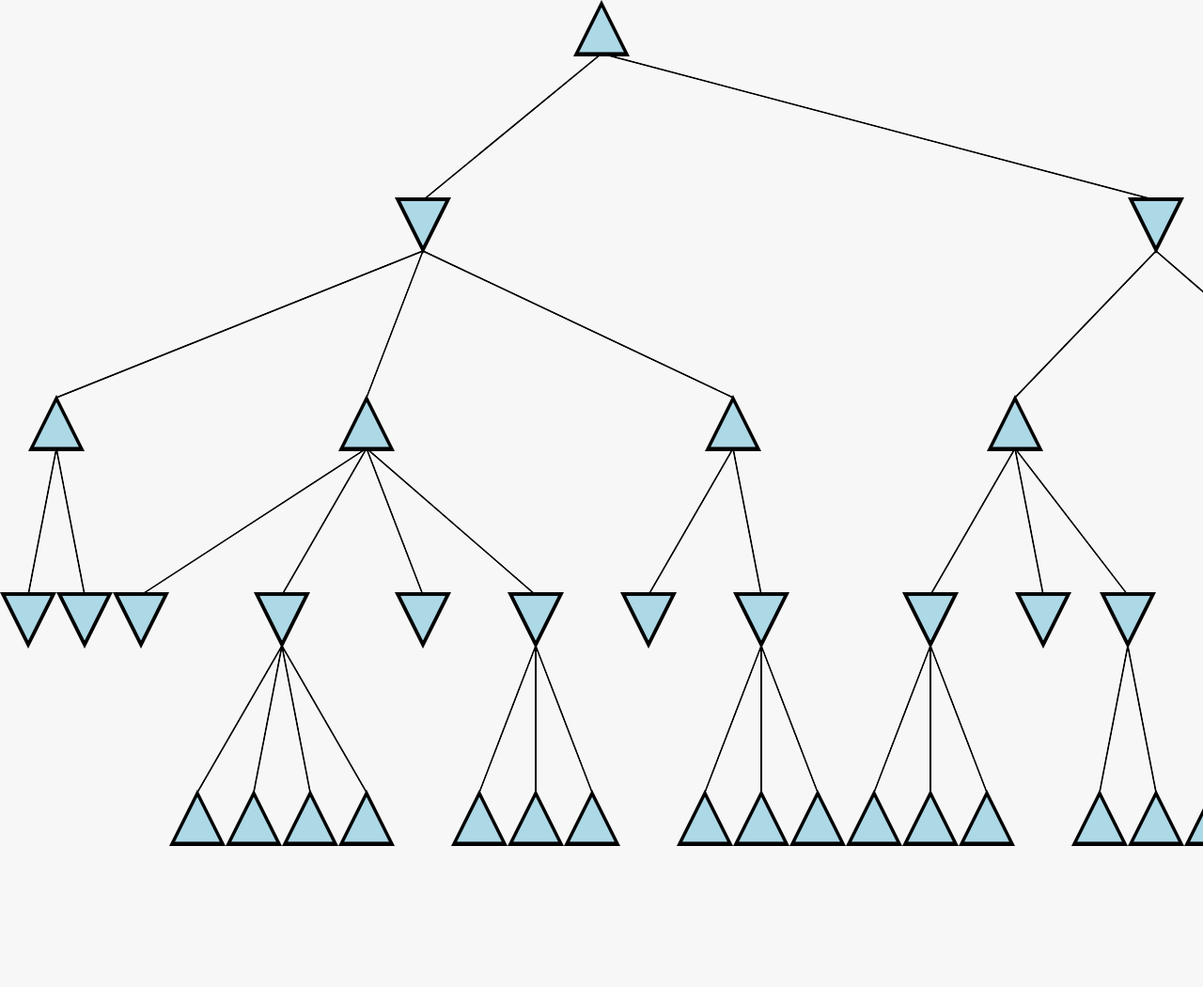
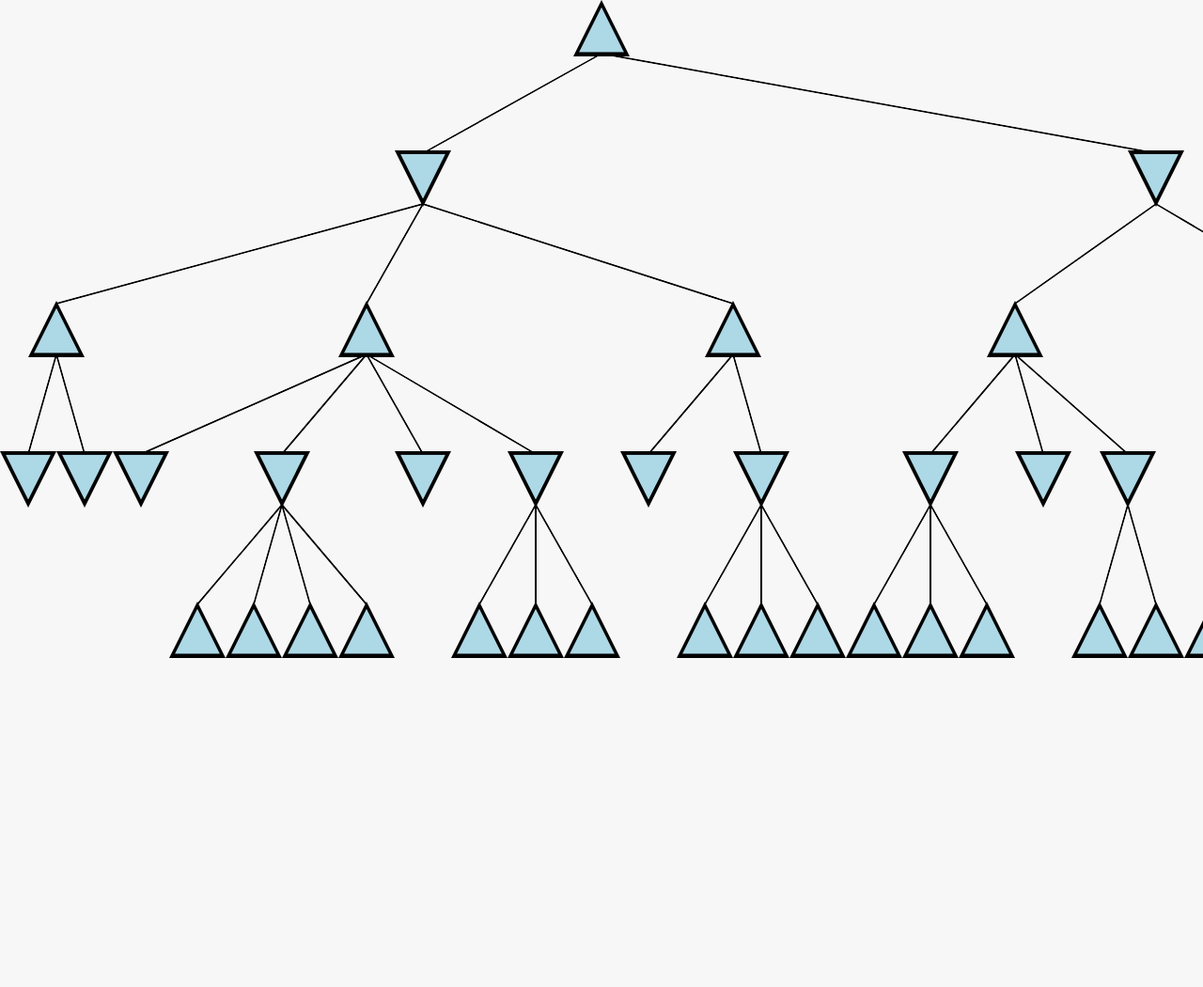
Before and after one commit to NkemdiAnyiam/WebFlik-Alpha-Beta-Pruning, a website with bundled scripts: page index.html in a window 1280 px wide. Shown: the top 1050 px of the page at 94% size. After the commit the page ends 800 px from the top, so only its background shows below. Built offline with nearby package versions, Linux system fonts and the light colour scheme.

Commit message:
Remove strike-through template after scene creation is done and decrease row gap between nodes and children

```diff
--- a/src/sceneCreator.ts
+++ b/src/sceneCreator.ts
@@ -15,6 +15,7 @@ export function sceneCreator(root: TreeNode) {
   tree?.insertAdjacentElement('beforeend', nodeEl);
   removeTemplate('subtree');
   removeTemplate('subtree__connector');
+  removeTemplate('strike-through');
 }
 
 function buildTreeR(node: TreeNode, nodeType: 'MIN' | 'MAX') {
--- a/styles/components/node.css
+++ b/styles/components/node.css
@@ -1,7 +1,7 @@
 .subtree {
   display: flex;
-  gap: 15rem;
   flex-direction: column;
+  gap: 10rem;
   align-items: center;
   width: 100%;
 }
```
Also changed, not shown: 1 other file.
